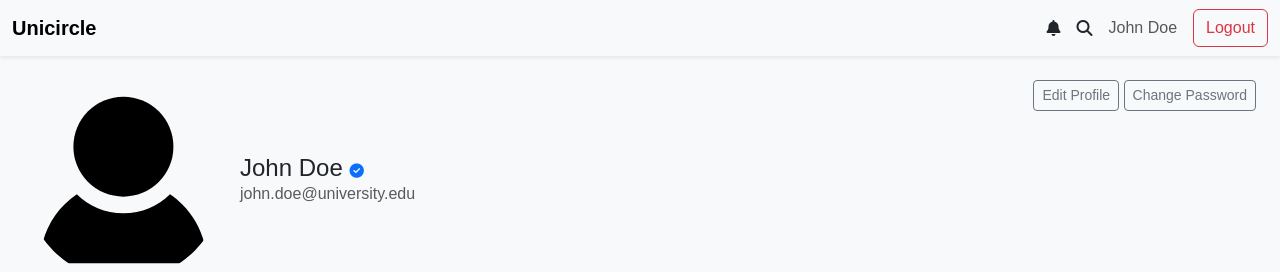
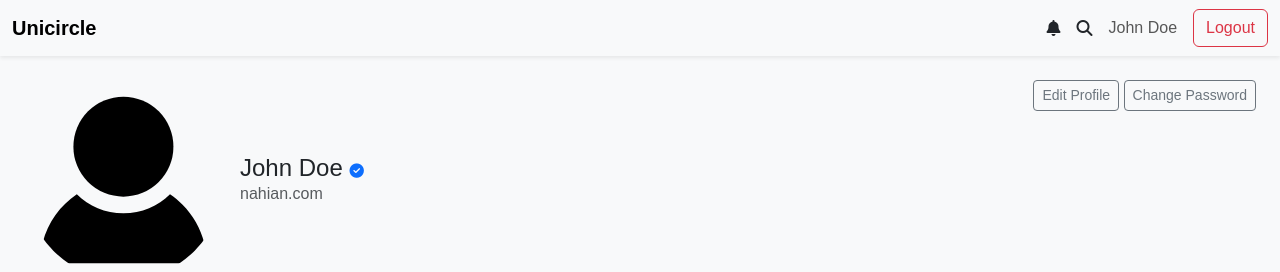
Before and after one commit to TOGOR07/Unicircle, a plain HTML site: page dashboard.html in a window 1280 px wide. Shown: the top 272 px of the page. Drawn offline with nearby package versions, Linux system fonts and the light colour scheme.

Commit message:
Email id changed

```diff
--- a/dashboard.html
+++ b/dashboard.html
@@ -31,7 +31,7 @@
                     <img src="acc.png" class="rounded-circle me-3" alt="User profile picture">
                     <div>
                         <h4 class="mb-0">John Doe <i class="fas fa-check-circle text-primary"></i></h4>
-                        <p class="text-muted mb-0">john.doe@university.edu</p>
+                        <p class="text-muted mb-0">nahian.com</p>
                     </div>
                 </div>
             </div>
```
